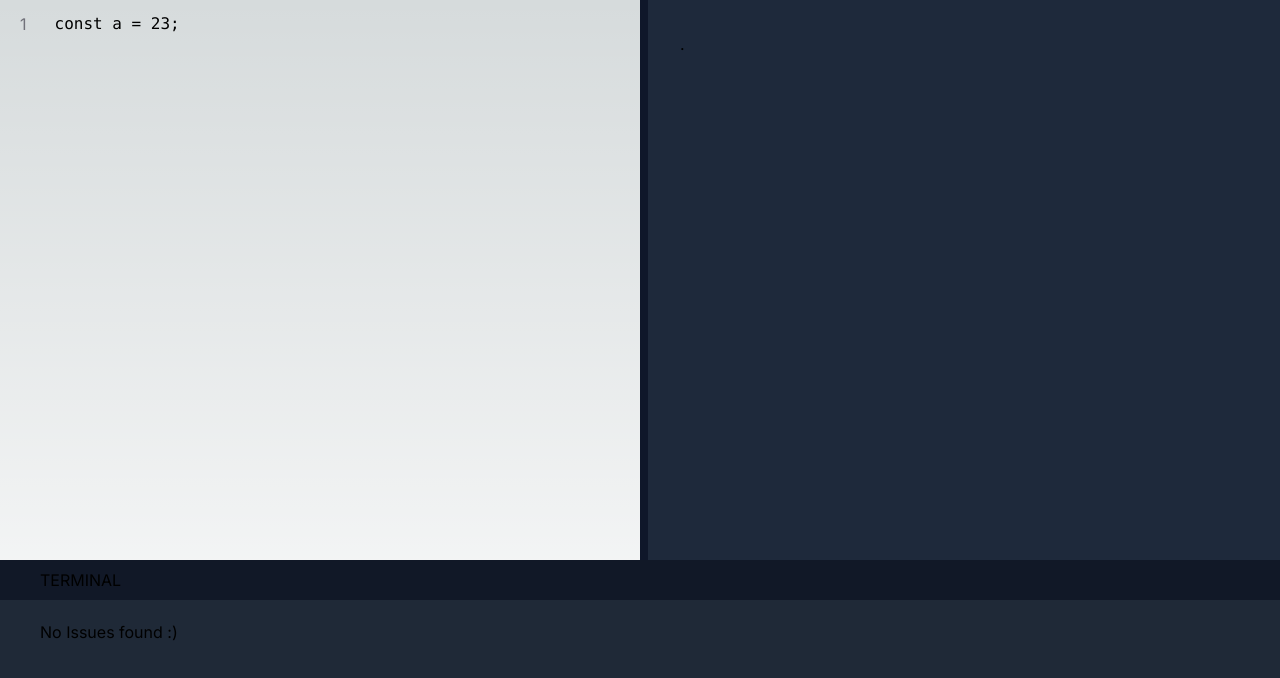
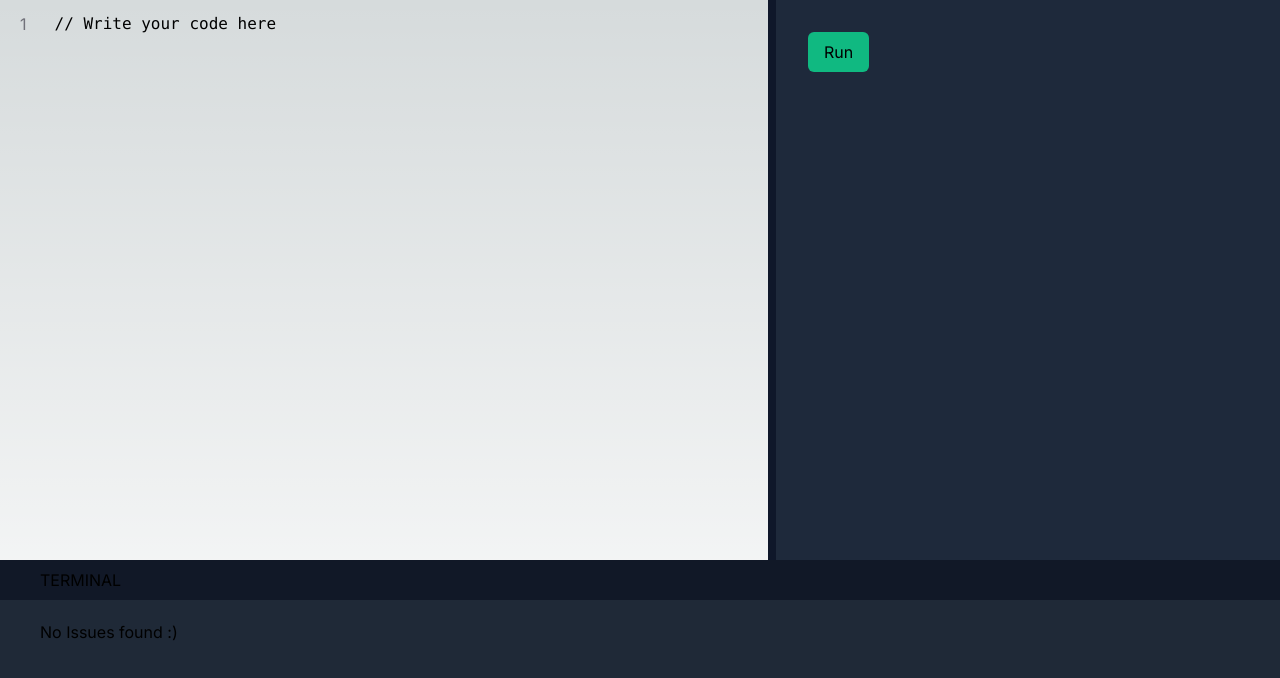
Before and after one commit to Sardar1208/code-editor, a Next.js app: page / in a window 1280 px wide. Shown: the top 678 px of the page. Built offline with nearby package versions, Linux system fonts and the light colour scheme.

Commit message:
feat: updated output block

```diff
--- a/src/app/page.tsx
+++ b/src/app/page.tsx
@@ -1,7 +1,5 @@
 "use client";
-import Image from "next/image";
 import Prism from "prismjs";
-import acorn from "acorn";
 
 import { useState, useRef } from "react";
 import "prismjs/themes/prism.css";
@@ -14,7 +12,7 @@ const espree = require("espree");
 export default function Home() {
   const editorRef = useRef<any>(null);
   const linesRef = useRef<any>(null);
-  const [code, setCode] = useState("const a = 23;");
+  const [code, setCode] = useState("// Write your code here");
   const [error, setError]: any = useState();
 
   function updateCode() {
@@ -37,8 +35,6 @@ export default function Home() {
       while (mainNode.parentElement != editor) {
         mainNode = mainNode.parentElement;
       }
-      // mainNode =
-      //   mainNode.parentElement.previousSibling || mainNode.previousSibling;
       mainNode = mainNode.previousSibling;
       while (mainNode != null) {
         if (mainNode.nodeType === Node.TEXT_NODE) {
@@ -167,6 +163,7 @@ export default function Home() {
         const p = document.createElement("p");
         p.appendChild(lineNumberNode);
         linesDiv.appendChild(p);
+        linesDiv.removeChild(p.ATTRIBUTE_NODE);
       }
     }
   }
@@ -179,7 +176,6 @@ export default function Home() {
     try {
       // replace console.logs with log.
       const log: any = [];
-      const logNodes: any = [];
       const originalConsoleLog = console.log;
       console.log = (...args) => {
         log.push(...args);
@@ -225,7 +221,6 @@ export default function Home() {
               updateCode();
               parseCode();
               manageNumofLines();
-              exceuteCode();
             }}
             className="h-full w-full outline-none w-full h-full"
           >
@@ -234,11 +229,14 @@ export default function Home() {
         </pre>
       </div>
 
-      <div
-        id="output"
-        className="h-full w-2/4 bg-slate-800 border-l-8 border-slate-900 p-8"
-      >
-        .
+      <div className="h-full w-2/5 bg-slate-800 border-l-8 border-slate-900 p-8">
+        <button
+          className="bg-emerald-500 px-4 py-2 rounded-md mb-6"
+          onClick={exceuteCode}
+        >
+          Run
+        </button>
+        <div id="output"></div>
       </div>
       <Inspector error={error} />
     </main>
```
